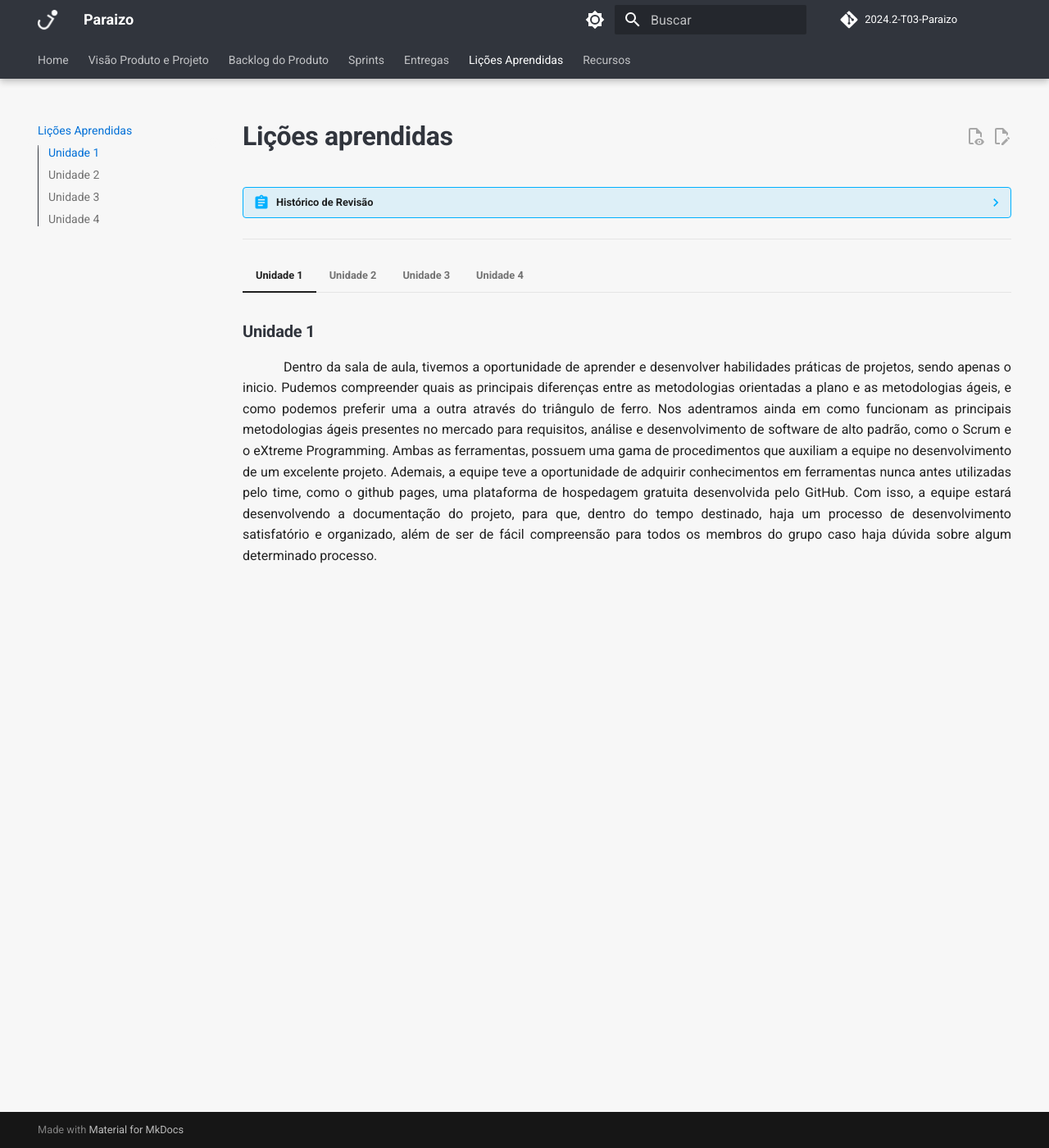
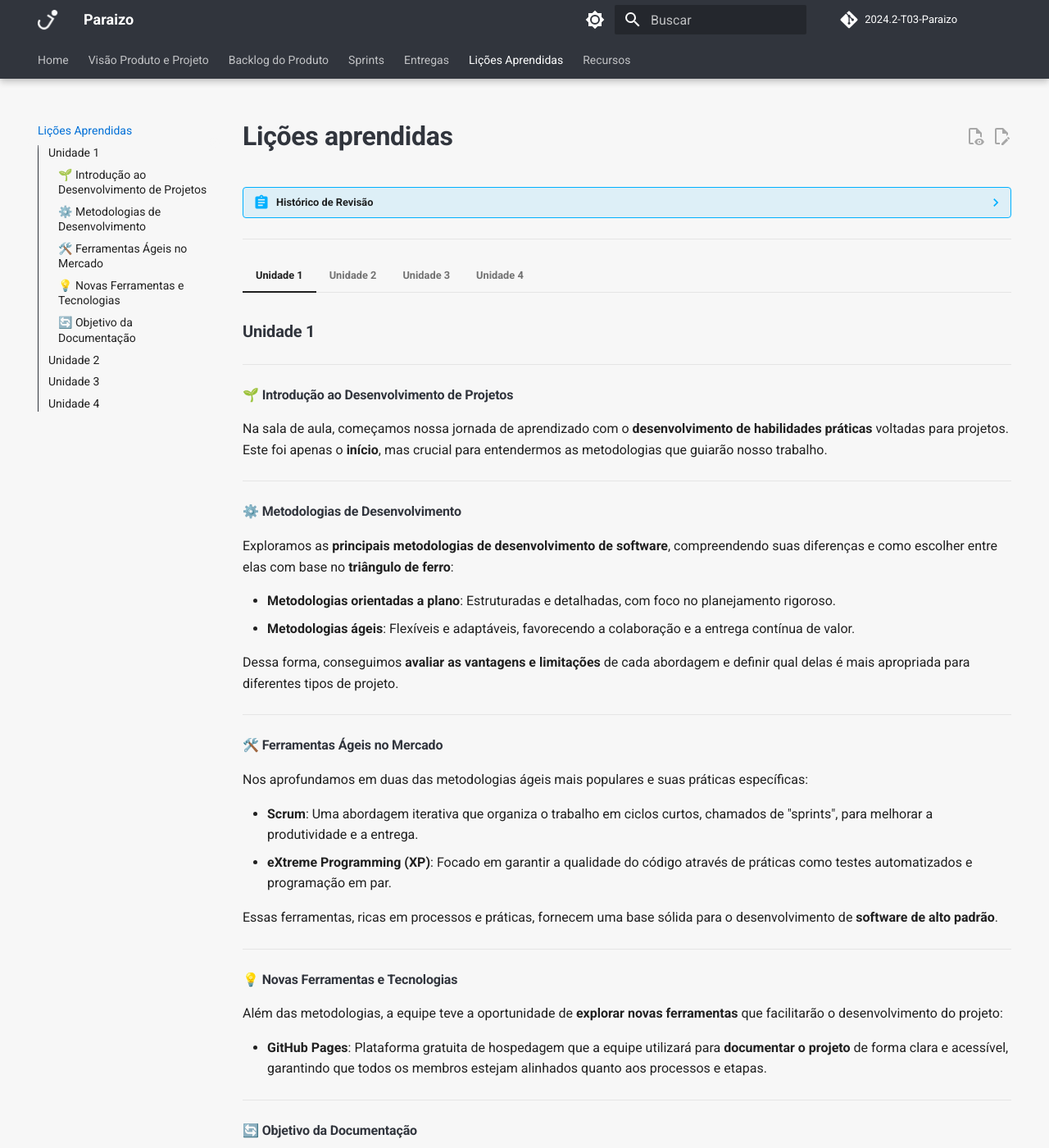
Before and after one commit to mdsreq-fga-unb/2024.2-T03-Paraizo, an MkDocs documentation site: the page built from docs/licoes-aprendidas/index.md, in a window 1280 px wide and 1400 px high. Shown: the whole window at 82% size. Built offline with MkDocs 1.6.1 and Material for MkDocs 9.7.7, drawn with Linux system fonts in a browser that asks for light colours; comment, search, counter and statistics services are not loaded; the version menu is left out; some of the changed text lies outside the part shown.

```diff
--- a/docs/licoes-aprendidas/index.md
+++ b/docs/licoes-aprendidas/index.md
@@ -12,9 +12,53 @@
 
     ### **Unidade 1**
 
-    <p style="text-indent: 50px;text-align: justify;">
-    Dentro da sala de aula, tivemos a oportunidade de aprender e desenvolver habilidades práticas de projetos, sendo apenas o inicio. Pudemos compreender quais as principais diferenças entre as metodologias orientadas a plano e as metodologias ágeis, e como podemos preferir uma a outra através do triângulo de ferro. Nos adentramos ainda em como funcionam as principais metodologias ágeis presentes no mercado para requisitos, análise e desenvolvimento de software de alto padrão, como o Scrum e o eXtreme Programming. Ambas as ferramentas, possuem uma gama de procedimentos que auxiliam a equipe no desenvolvimento de um excelente projeto. Ademais, a equipe teve a oportunidade de adquirir conhecimentos em ferramentas nunca antes utilizadas pelo time, como o github pages, uma plataforma de hospedagem gratuita desenvolvida pelo GitHub. Com isso, a equipe estará desenvolvendo a documentação do projeto, para que, dentro do tempo destinado, haja um processo de desenvolvimento satisfatório e organizado, além de ser de fácil compreensão para todos os membros do grupo caso haja dúvida sobre algum determinado processo.
-    </p>
+    ---
+
+    #### **🌱 Introdução ao Desenvolvimento de Projetos**
+
+    Na sala de aula, começamos nossa jornada de aprendizado com o **desenvolvimento de habilidades práticas** voltadas para projetos. Este foi apenas o **início**, mas crucial para entendermos as metodologias que guiarão nosso trabalho.
+
+    ---
+
+    #### **⚙️ Metodologias de Desenvolvimento**
+
+    Exploramos as **principais metodologias de desenvolvimento de software**, compreendendo suas diferenças e como escolher entre elas com base no **triângulo de ferro**:
+
+    - **Metodologias orientadas a plano**: Estruturadas e detalhadas, com foco no planejamento rigoroso.
+    - **Metodologias ágeis**: Flexíveis e adaptáveis, favorecendo a colaboração e a entrega contínua de valor.
+
+    Dessa forma, conseguimos **avaliar as vantagens e limitações** de cada abordagem e definir qual delas é mais apropriada para diferentes tipos de projeto.
+
+    ---
+
+    #### **🛠️ Ferramentas Ágeis no Mercado**
+
+    Nos aprofundamos em duas das metodologias ágeis mais populares e suas práticas específicas:
+
+    - **Scrum**: Uma abordagem iterativa que organiza o trabalho em ciclos curtos, chamados de "sprints", para melhorar a produtividade e a entrega.
+    - **eXtreme Programming (XP)**: Focado em garantir a qualidade do código através de práticas como testes automatizados e programação em par.
+
+    Essas ferramentas, ricas em processos e práticas, fornecem uma base sólida para o desenvolvimento de **software de alto padrão**.
+
+    ---
+
+    #### **💡 Novas Ferramentas e Tecnologias**
+
+    Além das metodologias, a equipe teve a oportunidade de **explorar novas ferramentas** que facilitarão o desenvolvimento do projeto:
+
+    - **GitHub Pages**: Plataforma gratuita de hospedagem que a equipe utilizará para **documentar o projeto** de forma clara e acessível, garantindo que todos os membros estejam alinhados quanto aos processos e etapas.
+
+    ---
+
+    #### **🔄 Objetivo da Documentação**
+
+    A documentação será o **guia** para todo o processo de desenvolvimento. Através dela, garantimos que:
+
+    - O projeto será desenvolvido de forma **satisfatória e organizada**.
+    - Qualquer dúvida poderá ser resolvida de maneira rápida, com fácil acesso às informações.
+    - A comunicação entre os membros será fluída, com todos cientes do que está sendo feito e de como cada etapa contribui para o sucesso do projeto.
+
+    ---
 
 === "Unidade 2"
 
```
Also changed, not shown: docs/sprints/index.md (+13 -9 lines).
